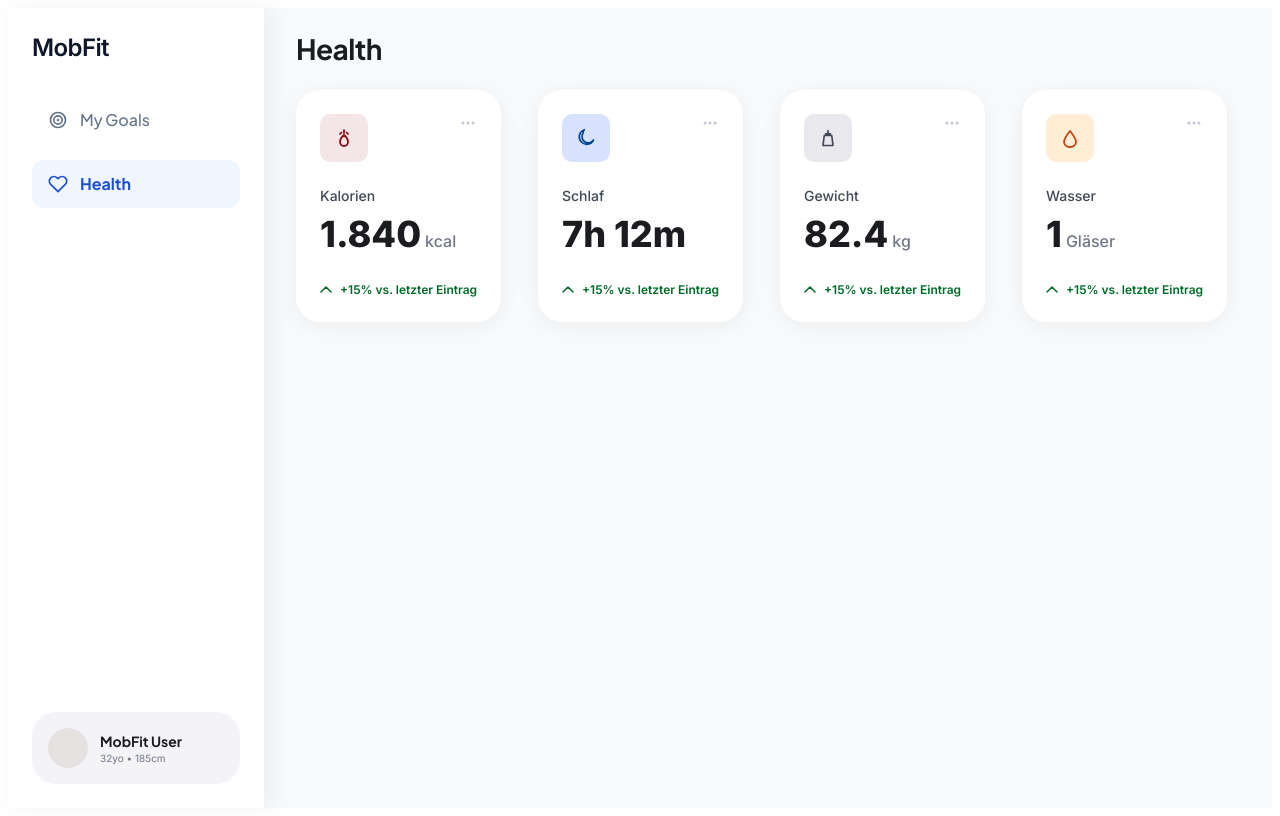
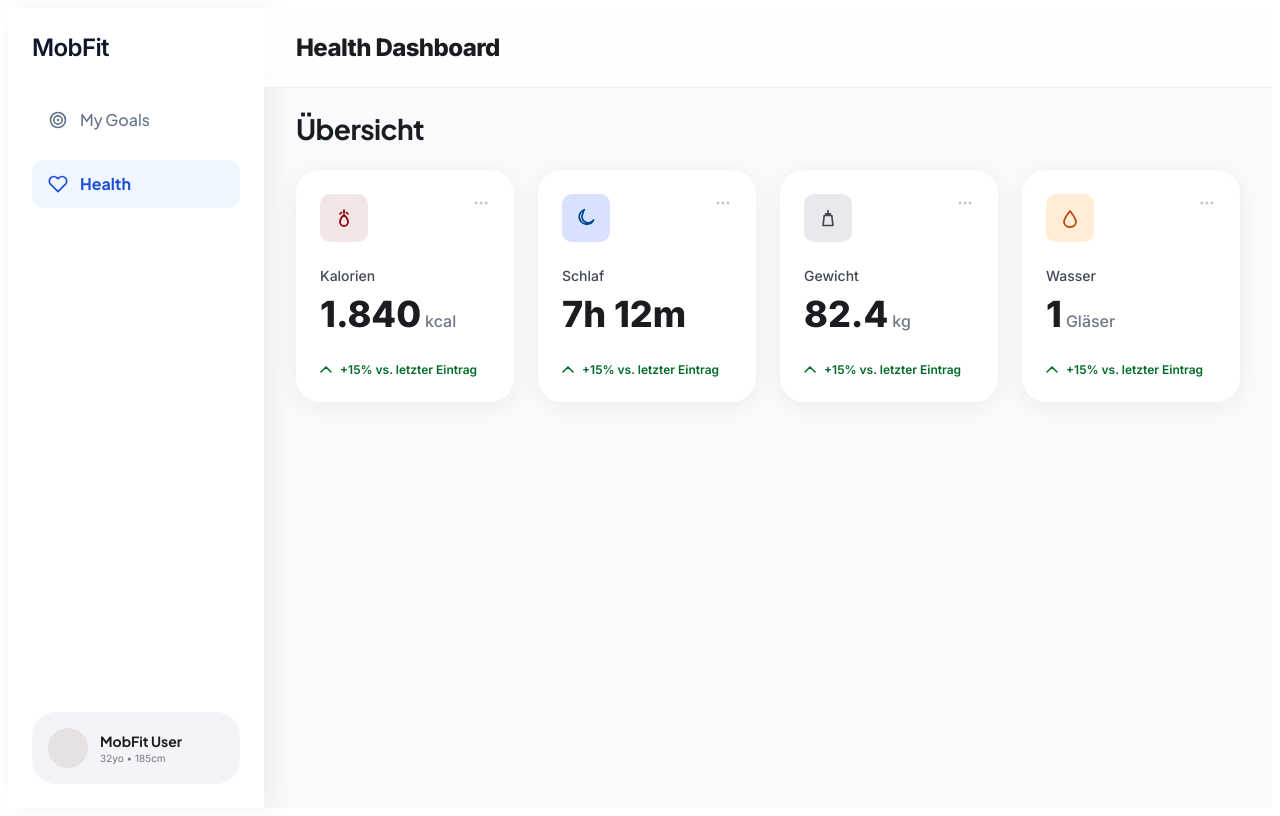
Before and after one commit to JanGoebel1893/MobFIT, an Angular app: page /health in a window 1280 px wide. Built offline with nearby package versions, Linux system fonts and the light colour scheme.

Commit message:
MOB-46: Fixed health tiles spacing, added header

```diff
--- a/src/app/pages/health/health.component.css
+++ b/src/app/pages/health/health.component.css
@@ -1,6 +1,6 @@
 .health {
   width: 100%;
-  max-width: 1120px;
+  margin-inline: auto;
 }
 
 .health__title {
@@ -18,7 +18,6 @@
   grid-template-columns: repeat(4, minmax(0, 1fr));
   gap: 24px;
   width: 100%;
-  max-width: 1120px;
   min-height: 232px;
 }
 
@@ -27,7 +26,7 @@
   min-width: 0;
 }
 
-.health__cell > app-health-metric-card {
+.health__cell > app-health-stat-card {
   flex: 1;
   min-width: 0;
   display: block;
--- a/src/app/pages/health/health.component.html
+++ b/src/app/pages/health/health.component.html
@@ -1,5 +1,8 @@
+<div class="dashboard-shell">
+  <app-goals-top-nav [pageTitle]="'Health Dashboard'" />
+  <div class="dashboard-shell__inner">
     <section class="health" aria-labelledby="health-heading">
-  <h1 id="health-heading" class="health__title">Health</h1>
+      <h2 id="health-heading" class="health__title">Übersicht</h2>
 
       <div class="health__bento" role="list">
         @for (s of stats; track s.label) {
@@ -9,3 +12,5 @@
         }
       </div>
     </section>
+  </div>
+</div>
--- a/src/app/pages/health/health.component.ts
+++ b/src/app/pages/health/health.component.ts
@@ -1,4 +1,5 @@
 import { Component } from '@angular/core';
+import { GoalsTopNavComponent } from '../../shared/goals-top-nav/goals-top-nav.component';
 import {
   HealthStatCardComponent,
   HealthStatCardConfig,
@@ -7,9 +8,9 @@ import {
 @Component({
   selector: 'app-health',
   standalone: true,
-  imports: [HealthStatCardComponent],
+  imports: [GoalsTopNavComponent, HealthStatCardComponent],
   templateUrl: './health.component.html',
-  styleUrl: './health.component.css',
+  styleUrls: ['./health.component.css', '../../shared/styles/dashboard-shell.css'],
 })
 export class HealthComponent {
   /** Statische Demo-Daten bis Backend-Anbindung */
--- a/src/app/pages/my-goals/my-goals.component.css
+++ b/src/app/pages/my-goals/my-goals.component.css
@@ -1,24 +1,3 @@
-.my-goals {
-  display: flex;
-  flex-direction: column;
-  width: 100%;
-  max-width: 100%;
-  min-width: 0;
-  box-sizing: border-box;
-  /* Oberkante bündig mit voller Hauptspaltenbreite (Padding der Shell ausgleichen) */
-  margin: -24px -32px 0;
-  width: calc(100% + 64px);
-}
-
-.my-goals__body {
-  box-sizing: border-box;
-  width: 100%;
-  /* Etwas breiter als 960px, damit z. B. „8.432 / 10.000“ in den Kacheln genug Platz hat */
-  max-width: 1120px;
-  margin-inline: auto;
-  padding: 24px clamp(16px, 4vw, 32px) 32px;
-}
-
 .goals-hero {
   display: flex;
   flex-direction: row;
--- a/src/app/pages/my-goals/my-goals.component.html
+++ b/src/app/pages/my-goals/my-goals.component.html
@@ -1,7 +1,6 @@
-<div class="my-goals">
-  <app-goals-top-nav />
-
-  <div class="my-goals__body">
+<div class="dashboard-shell">
+  <app-goals-top-nav [pageTitle]="'My Goals Dashboard'" />
+  <div class="dashboard-shell__inner">
     <section class="goals-hero" aria-labelledby="goals-hero-heading">
       <div class="goals-hero__text">
         <p class="goals-hero__eyebrow">Tagesübersicht</p>
--- a/src/app/pages/my-goals/my-goals.component.ts
+++ b/src/app/pages/my-goals/my-goals.component.ts
@@ -10,7 +10,7 @@ import {
   standalone: true,
   imports: [GoalsTopNavComponent, HealthMetricCardComponent],
   templateUrl: './my-goals.component.html',
-  styleUrl: './my-goals.component.css',
+  styleUrls: ['./my-goals.component.css', '../../shared/styles/dashboard-shell.css'],
 })
 export class MyGoalsComponent {
   /** Demo-Daten bis Backend */
--- a/src/app/shared/goals-top-nav/goals-top-nav.component.css
+++ b/src/app/shared/goals-top-nav/goals-top-nav.component.css
@@ -1,7 +1,13 @@
+:host {
+  display: block;
+  width: 100%;
+}
+
 .goals-top-nav {
   position: sticky;
   top: 0;
   z-index: 5;
+  flex-shrink: 0;
   display: flex;
   flex-direction: row;
   justify-content: space-between;
--- a/src/app/shared/goals-top-nav/goals-top-nav.component.html
+++ b/src/app/shared/goals-top-nav/goals-top-nav.component.html
@@ -1,3 +1,3 @@
 <header class="goals-top-nav">
-  <h1 class="goals-top-nav__title">{{ title() }}</h1>
+  <h1 class="goals-top-nav__title">{{ pageTitle() }}</h1>
 </header>
--- a/src/app/shared/goals-top-nav/goals-top-nav.component.ts
+++ b/src/app/shared/goals-top-nav/goals-top-nav.component.ts
@@ -7,6 +7,6 @@ import { Component, input } from '@angular/core';
   styleUrl: './goals-top-nav.component.css',
 })
 export class GoalsTopNavComponent {
-  /** Seitentitel in der oberen Leiste */
-  title = input('My Goals Dashboard');
+  /** Titelzeile (nicht `title` nennen – Kollision mit HTML-Attribut) */
+  pageTitle = input('Dashboard');
 }
--- /dev/null
+++ b/src/app/shared/styles/dashboard-shell.css
@@ -0,0 +1,19 @@
+/* Gemeinsame Hülle: Top-Nav volle Breite der Spalte, Inhalt max. 1120px zentriert.
+   Negative Ränder gleichen .outlet-wrap padding (24px / 32px) aus. */
+.dashboard-shell {
+  display: flex;
+  flex-direction: column;
+  width: calc(100% + 64px);
+  max-width: none;
+  min-width: 0;
+  box-sizing: border-box;
+  margin: -24px -32px 0;
+}
+
+.dashboard-shell__inner {
+  box-sizing: border-box;
+  width: 100%;
+  max-width: 1120px;
+  margin-inline: auto;
+  padding: 24px clamp(16px, 4vw, 32px) 32px;
+}
```
Lines whose indentation alone changed are shown as unchanged.
